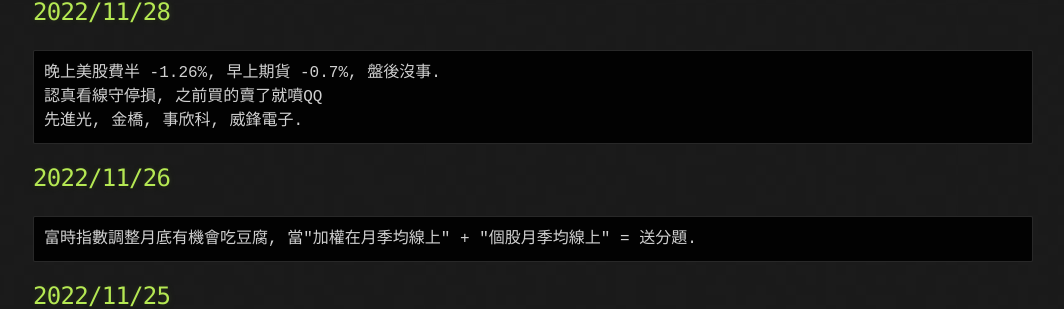
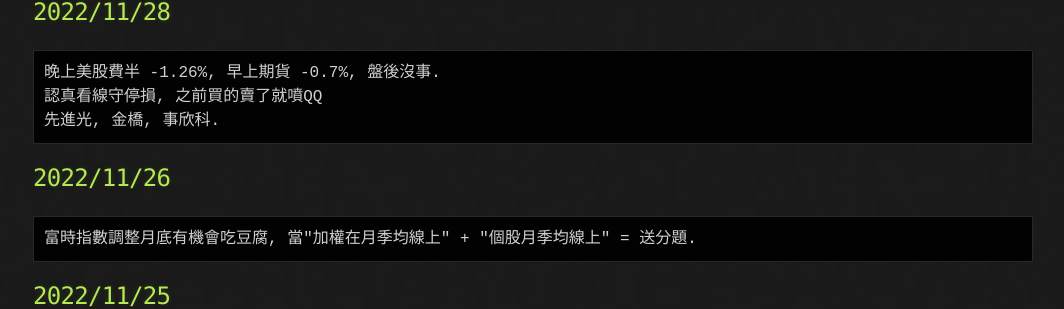
Before and after one commit to lepg5487/Stock_God, a Jekyll site: the page built from index.md, in a window 1280 px wide and 900 px high, scrolled down 332 px. Shown: the part 196-505 px from the top of the window, without its empty margins (107-1171 px from the left). Built offline with Jekyll 4.4.1, drawn with Linux system fonts in a browser that asks for light colours; our own code applies the rules of GitHub Pages for plain Markdown files.

Commit message:
Update index.md

````diff
--- a/index.md
+++ b/index.md
@@ -18,7 +18,7 @@ layout: testlayouts
 ```
 晚上美股費半 -1.26%, 早上期貨 -0.7%, 盤後沒事.
 認真看線守停損, 之前買的賣了就噴QQ
-先進光, 金橋, 事欣科, 威鋒電子.
+先進光, 金橋, 事欣科.
 ```
 
 ## 2022/11/26
````
